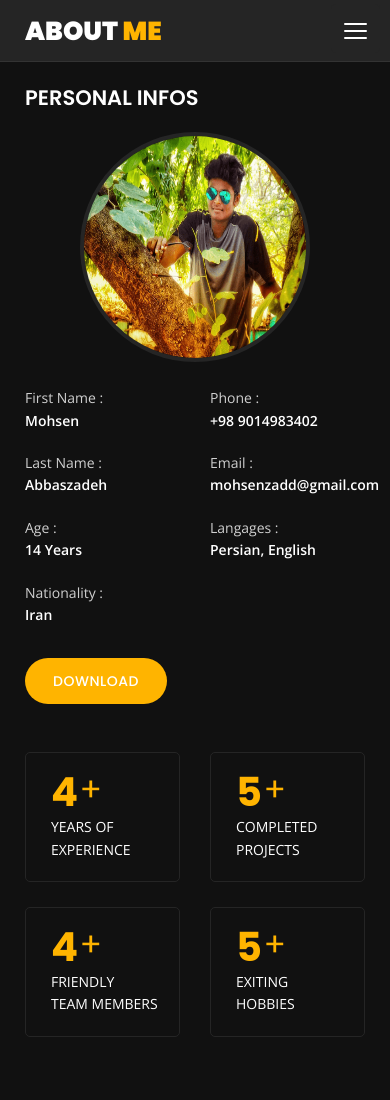
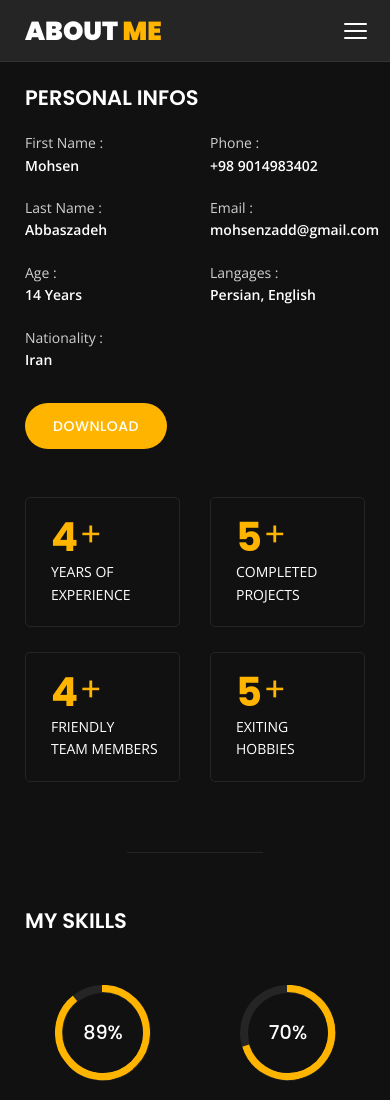
Before and after one commit to mohsenzad/Home, a plain HTML site: page about.html in a window 390 px wide. Shown: the top 1100 px of the page. Drawn offline with nearby package versions, Linux system fonts and the light colour scheme.

Commit message:
Update about.html

```diff
--- a/about.html
+++ b/about.html
@@ -104,7 +104,6 @@
                         <h3 class="text-uppercase custom-title mb-0 ft-wt-600">personal infos</h3>
                     </div>
                     <div class="col-12 d-block d-sm-none">
-                        <img src="images/Snapshot_20-09-05_11-20-59%20-%20Copy.png" class="img-fluid main-img-mobile" alt="my picture" />
                     </div>
                     <div class="col-6">
                         <ul class="about-list list-unstyled open-sans-font">
```
